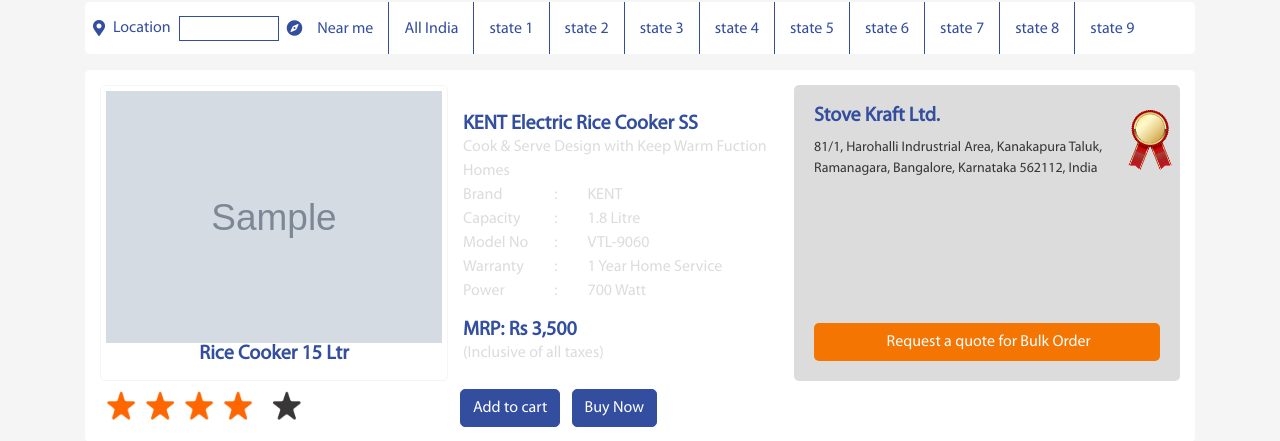
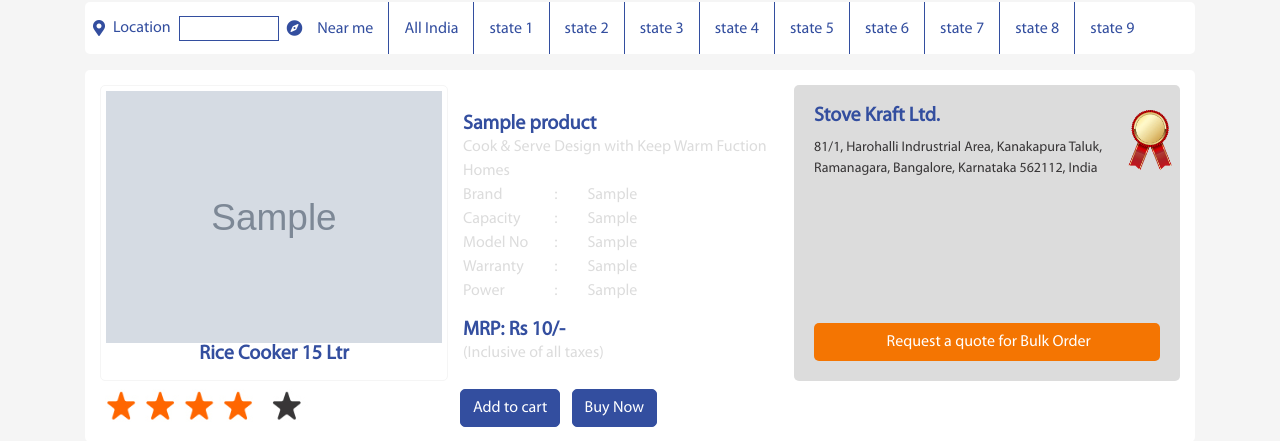
Before and after one commit to santosh77777/b2bmart, a Django app: page /dashboard/seller/product-detail/1/ in a window 1280 px wide. Shown: the part 143-584 px from the top of the page. Run offline with Django 3.2, Linux system fonts and the light colour scheme; a user stored in the database is signed in; tables that the repository leaves empty hold one stand-in row (values such as "Sample post"); grey boxes marked "Sample" are stand-in pictures; some libraries are stand-ins or nearby versions.

Commit message:
product detail

```diff
--- a/templates/dashboard/productdetail.html
+++ b/templates/dashboard/productdetail.html
@@ -62,17 +62,17 @@
           </div>
           <div class="col position-relative">
             <div class="product-detail">
-              <div class="title">KENT Electric Rice Cooker SS</div>
+              <div class="title">{{ object.name}}</div>
               <div class="sub-title">Cook & Serve Design with Keep Warm Fuction</div>
               <div class="text-mute">Homes</div>
               <ul class="list-unstyled">
-                <li class="text-mute"><span>Brand</span>:<span>KENT</span></li>
-                <li class="text-mute"><span>Capacity</span>:<span>1.8 Litre</span></li>
-                <li class="text-mute"><span>Model No</span>:<span>VTL-9060</span></li>
-                <li class="text-mute"><span>Warranty</span>:<span>1 Year Home Service</span></li>
-                <li class="text-mute"><span>Power</span>:<span>700 Watt</span></li>
+                <li class="text-mute"><span>Brand</span>:<span>{{ object.brand }}</span></li>
+                <li class="text-mute"><span>Capacity</span>:<span>{{ object.capacity }}</span></li>
+                <li class="text-mute"><span>Model No</span>:<span>{{ object.model_no }}</span></li>
+                <li class="text-mute"><span>Warranty</span>:<span>{{ object.warranty }}</span></li>
+                <li class="text-mute"><span>Power</span>:<span>{{ object.power }}</span></li>
               </ul>
-              <div class="price">MRP: Rs 3,500</div>
+              <div class="price">MRP: Rs {{ object.price }}/-</div>
               <div class="text-mute mb-3">(Inclusive of all taxes)</div>
             </div>
           </div>
```
